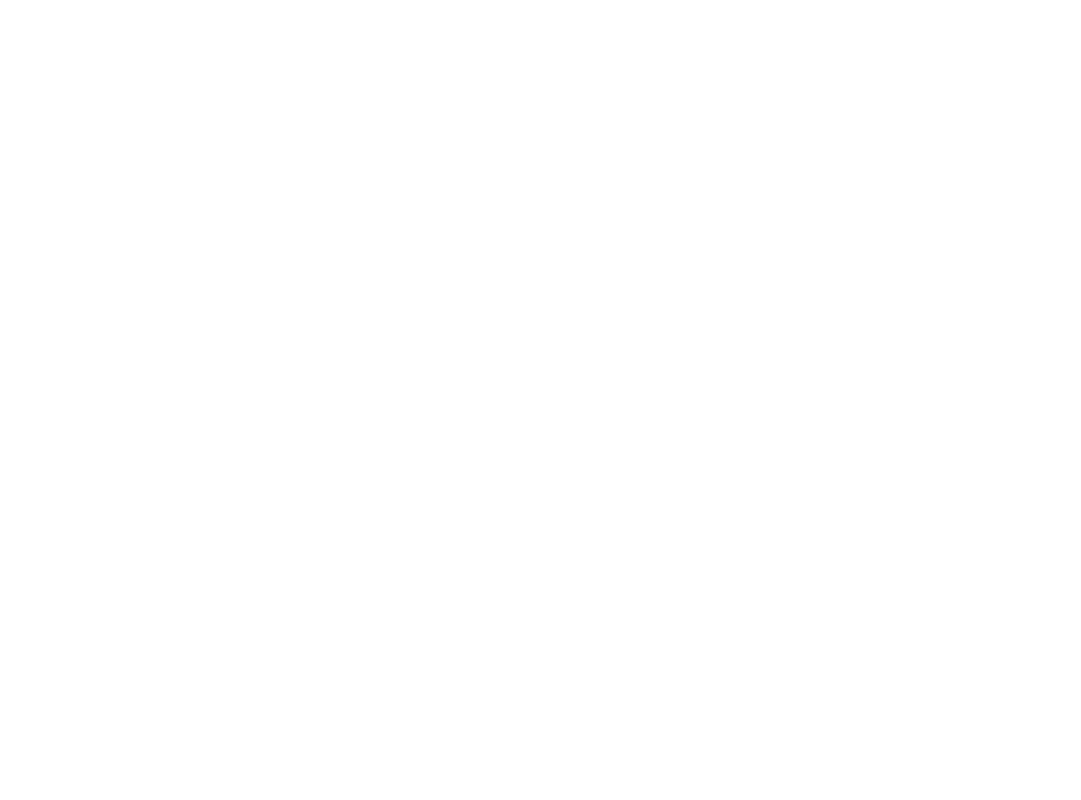
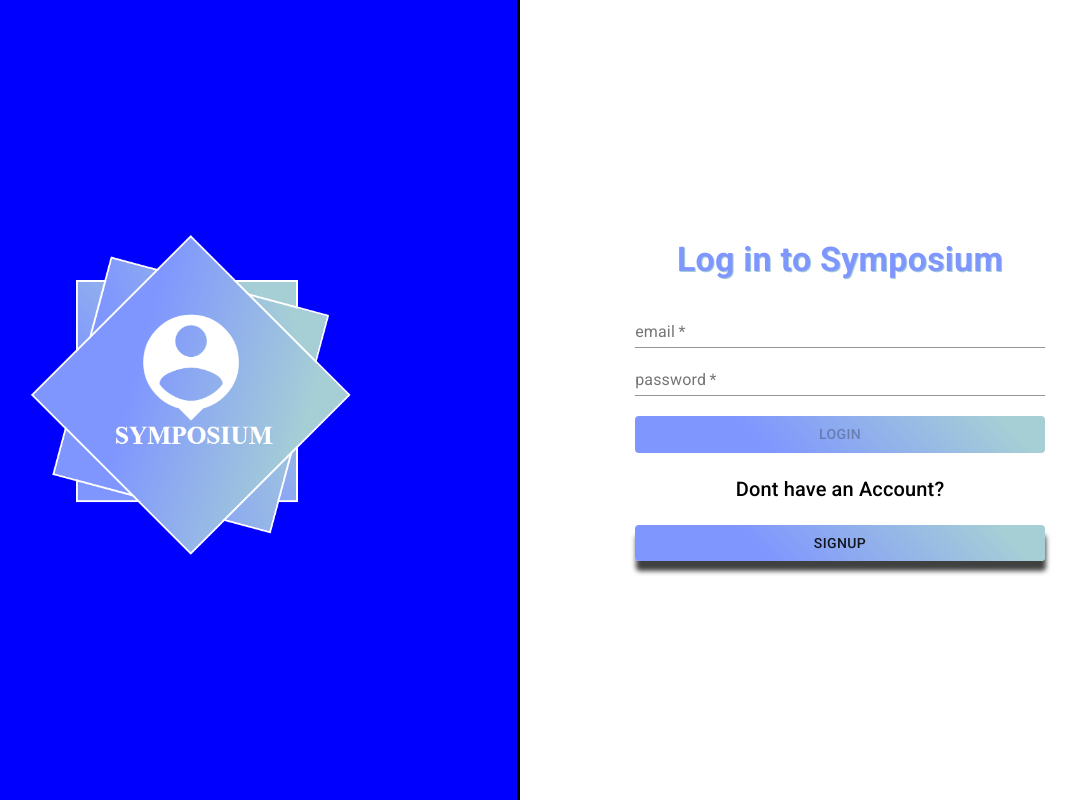
Before and after one commit to BrooksPoltl/forum-project, a React (Create React App) app in the folder client/: page /login in a window 1280 px wide. Shown: the whole page, without its empty margins (120-1201 px from the left). Built offline with nearby package versions, Linux system fonts and the light colour scheme.

Commit message:
working on login bug

```diff
--- a/client/src/App.jsx
+++ b/client/src/App.jsx
@@ -1,11 +1,12 @@
 import React from 'react';
 import { Route, Switch, withRouter } from 'react-router';
-import { LandingPage } from './pages/index';
+import { LandingPage, LoginPage } from './pages/index';
 const App = () =>{
   	return (
 		<div>
       		<Switch>
 				<Route exact path = '/' component = {LandingPage}/>
+				<Route exact path = '/login' component = {LoginPage}/>
 			</Switch>
     	</div>
     );
--- a/client/src/components/LandingPage/signUpForm.jsx
+++ b/client/src/components/LandingPage/signUpForm.jsx
@@ -48,15 +48,14 @@ const SignupForm = (props) =>{
         const value = event.target.value;
         setUser({...user, [event.target.name]: value});
     };
+
     const handleSubmit = async(data, signUp) =>{
         if(user.password!== user.confirmPassword){
             return setErrorMessage("passwords do not match");
         }
         try{
             await signUp({variables: {username: user.username, email: user.email, password: user.password}}).then((res)=>{
-                console.log(res)
                 if(res.data.signUp.errorMessage){
-                    console.log(res)
                     if(res.data.signUp.errorMessage === "Email already exist"){
                         missing.email = true;
                     }else{
@@ -69,7 +68,6 @@ const SignupForm = (props) =>{
                 }
             })
         }catch(err){
-            console.log(err);
 
         }
 
--- /dev/null
+++ b/client/src/components/LoginPage/FillForm.jsx
@@ -0,0 +1,38 @@
+import React from 'react';
+import TextField from '@material-ui/core/TextField'
+import Button from '@material-ui/core/Button';
+
+
+const FillForm = (props) =>{
+    return(
+        <form className = {props.classes.formContainer}>
+            <TextField
+                 required = {true}
+                 label = "email"
+                 name = "email"
+                 value = {props.user.email}
+                 onChange = {props.handleChange}
+            />
+            <TextField
+                 required = {true}
+                 label = "password"
+                 name = "password"
+                 type = "password"
+                 value = {props.user.password}
+                 onChange = {props.handleChange}
+            />
+            <Button
+                className = {props.classes.button}
+                variant = "contained"
+                disabled = {!props.user.email ||!props.user.password ? true: false}
+                onClick = {(event)=>{
+                    event.preventDefault();
+                    props.handleSubmit(props.login, props.data)
+                    }}
+                >Login
+            </Button>
+        </form>
+    )
+}
+
+export default FillForm;
--- /dev/null
+++ b/client/src/components/LoginPage/LoginForm.jsx
@@ -0,0 +1,72 @@
+import React,{ useState,useCallback,updateState } from 'react';
+import { Mutation } from 'react-apollo';
+import { withStyles } from '@material-ui/styles';
+import Typography from '@material-ui/core/Typography';
+import Button from '@material-ui/core/Button';
+import CircularProgress from '@material-ui/core/CircularProgress';
+
+import FillForm from './FillForm';
+import LOGIN from './helpers/Login';
+
+import styles from './styles/LoginForm.styles';
+
+const LoginForm = (props) =>{
+    const [user,setUser] = useState({email:"", password:""});
+    const [complete, setComplete] = useState(false);
+    const [success, setSuccess] = useState(false);
+    const [errorMessage, setErrorMessage] = useState("");
+    const [, updateState] = useState();
+    const forceUpdate = useCallback(() => updateState({}), []);
+
+    const handleChange = (event) =>{
+
+        const value = event.target.value;
+        setUser({...user, [event.target.name]: value});
+        forceUpdate()
+    };
+    const handleSubmit = async(login, data)=>{
+        console.log(user)
+        try{
+            await login({variables: {email: user.email, password: user.password}}).then((res)=>{
+                console.log(res)
+                if(res.data.login.errorMessage){
+                    return setErrorMessage(res.data.login.errorMessage)
+                }else{
+                    setSuccess(true)
+                }
+            })
+        }catch(err){
+            console.log(err)
+        }
+        return data;
+    }
+    const { classes } = props;
+    return(
+        <Mutation mutation = {LOGIN}>{(login, {data,error,loading})=>(
+                <div className = {classes.form}>
+                    <Typography variant = "h4" className = {classes.headerText}>Log in to Symposium </Typography>
+                    <FillForm
+                        classes = {classes}
+                        handleChange = {handleChange}
+                        user = {user}
+                        handleSubmit = {handleSubmit}
+                        data = {data}
+                        login = {login}
+                    />
+                    <Typography variant = "h6">Dont have an Account?</Typography>
+                    <div className = {classes.formContainer}>
+                        <Button
+                            variant = "contained"
+                            href = "/"
+                            className = {classes.button}
+
+                        >
+                            Signup
+                        </Button>
+                    </div>
+                </div>
+            )}
+        </Mutation>
+    )
+}
+export default withStyles(styles)(LoginForm)
--- /dev/null
+++ b/client/src/components/LoginPage/helpers/Login.jsx
@@ -0,0 +1,10 @@
+import gql from "graphql-tag";
+
+const LOGIN = gql`
+    mutation login($email: String!, $password: String!){
+    login(email: $email, password: $password){
+       _id
+    }
+}
+`
+export default LOGIN
--- /dev/null
+++ b/client/src/components/LoginPage/styles/LoginForm.styles.js
@@ -0,0 +1,34 @@
+
+
+const styles = {
+    formContainer: {
+        display: "flex",
+        flexDirection: "column",
+        width: "80%",
+    },
+    form:{
+        backgroundColor: "white",
+        width: "50%",
+        padding: "5%",
+        minHeight: "100vh",
+        zIndex: "2",
+        display: "flex",
+        alignItems: "center",
+        justifyContent: "center",
+        flexDirection: "column"
+    },
+    button:{
+        background: 'linear-gradient(45deg, #7F96FF 30%, #A6CFD5 90%)',
+        boxShadow: "1px 10px 5px 0px rgba(0,0,0,0.75)",
+        margin: "20px 0px",
+        width: "100%",
+    },
+    headerText:{
+        color: "#7F96FF",
+        fontWeight: "bold",
+        textShadow: "1px 1px #A6CFD5",
+        margin: "20px 0px"
+    },
+}
+
+export default styles
--- a/client/src/pages/LandingPage/LandingPage.jsx
+++ b/client/src/pages/LandingPage/LandingPage.jsx
@@ -4,7 +4,7 @@ import SignupForm from '../../components/LandingPage/signUpForm';
 import InformationGuide from '../../components/LandingPage/informationGuide'
 const LandingPage = () =>{
     return(
-        <div className = 'wrapper' style = {{display: "flex", minHeight: "100vh"}}>
+        <div style = {{display: "flex", minHeight: "100vh"}}>
             <InformationGuide />
             <SignupForm />
         </div>
--- /dev/null
+++ b/client/src/pages/LoginPage/LoginPage.jsx
@@ -0,0 +1,14 @@
+import React from 'react';
+import InformationGuide from '../../components/LandingPage/informationGuide';
+import LoginForm from '../../components/LoginPage/LoginForm';
+
+const LoginPage = () =>{
+    return(
+        <div style = {{display: "flex", minHeight: "100vh"}}>
+            <InformationGuide />
+            <LoginForm />
+        </div>
+    )
+}
+
+export default LoginPage
--- a/client/src/pages/index.jsx
+++ b/client/src/pages/index.jsx
@@ -1,5 +1,6 @@
-import LandingPage from './LandingPage/LandingPage'
-
+import LandingPage from './LandingPage/LandingPage';
+import LoginPage from './LoginPage/LoginPage';
 export{
     LandingPage,
+    LoginPage
 }
```
Also changed, not shown: client/src/components/LandingPage/styling/SignupForm.styling.js (line endings or trailing spaces).
